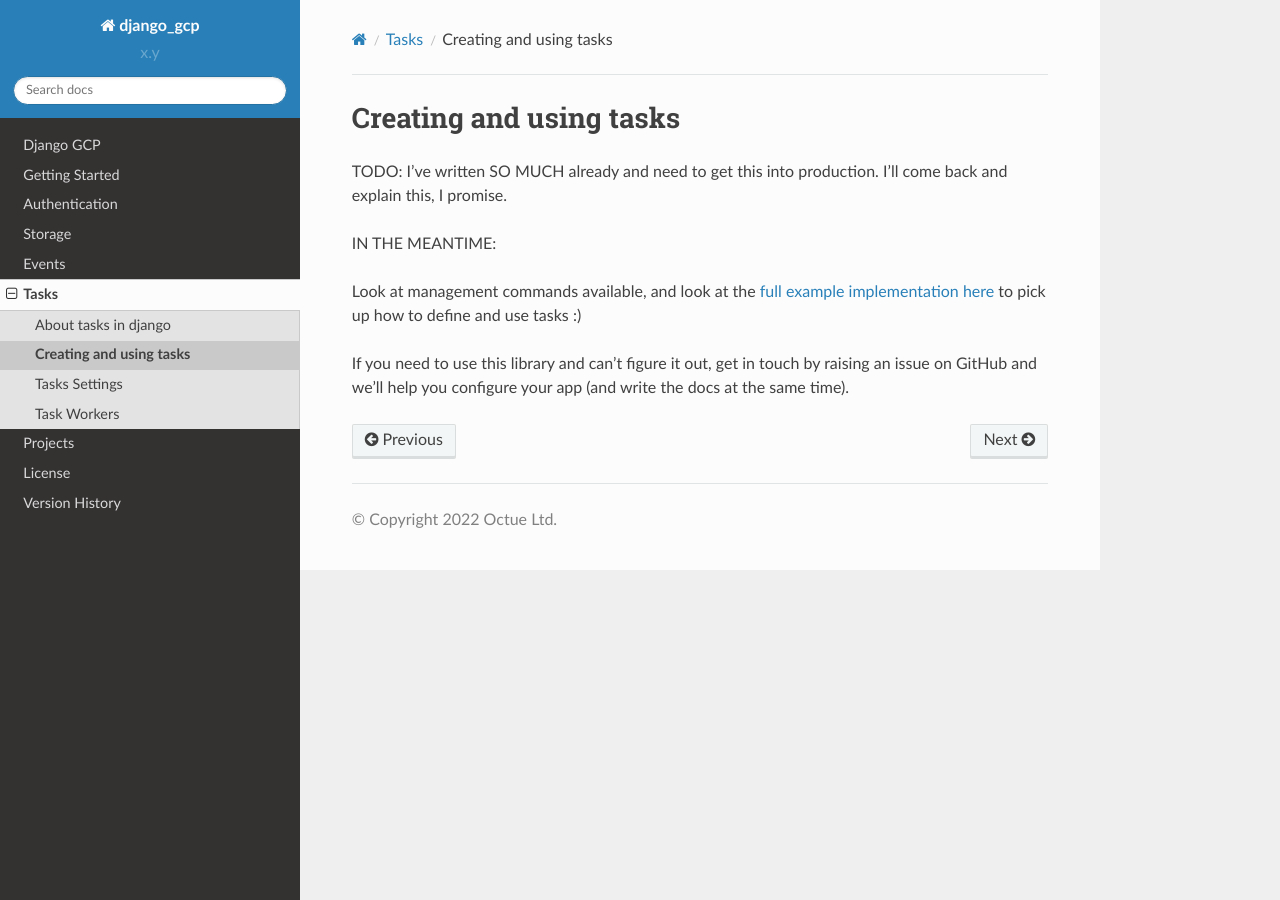
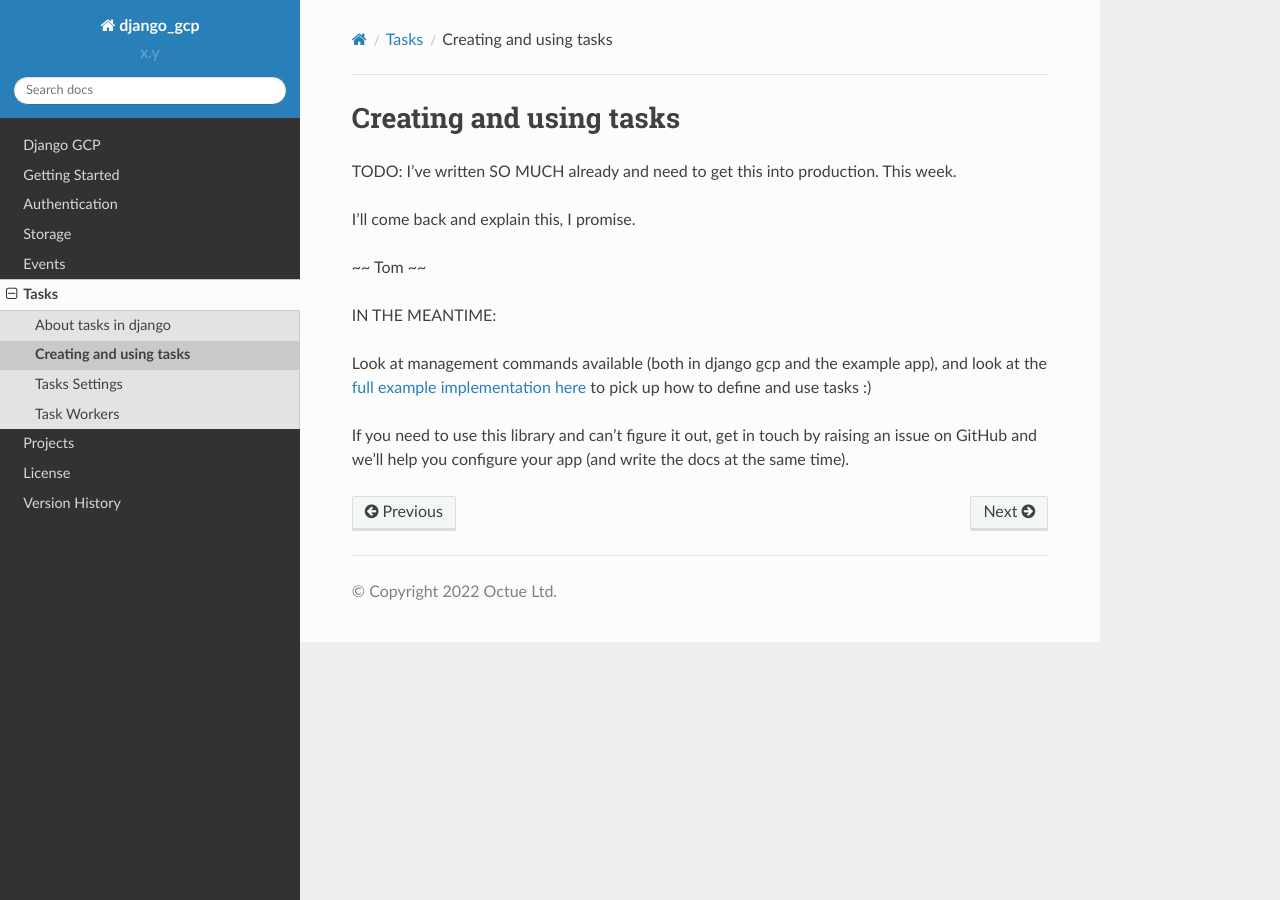
Before and after one commit to octue/django-gcp, a Sphinx documentation site: the page built from docs/source/tasks_usage.rst, in a window 1280 px wide. Built offline with Sphinx 7.4.7 and the Read the Docs theme 2.0.0, drawn with Linux system fonts in a browser that asks for light colours.

Commit message:
DOC: Expand temporary note about where to find how-to example

```diff
--- a/docs/source/tasks_usage.rst
+++ b/docs/source/tasks_usage.rst
@@ -3,13 +3,14 @@
 Creating and using tasks
 ========================
 
-TODO: I've written SO MUCH already and need to get this into production.
+TODO: I've written SO MUCH already and need to get this into production. This week.
+
 I'll come back and explain this, I promise.
 
-
+~~ Tom ~~
 
 IN THE MEANTIME:
 
-Look at management commands available, and look at the `full example implementation here <https://github.com/octue/django-gcp/tree/main/tests/server>`_ to pick up how to define and use tasks :)
+Look at management commands available (both in django gcp and the example app), and look at the `full example implementation here <https://github.com/octue/django-gcp/tree/main/tests/server>`_ to pick up how to define and use tasks :)
 
 If you need to use this library and can't figure it out, get in touch by raising an issue on GitHub and we'll help you configure your app (and write the docs at the same time).
```
